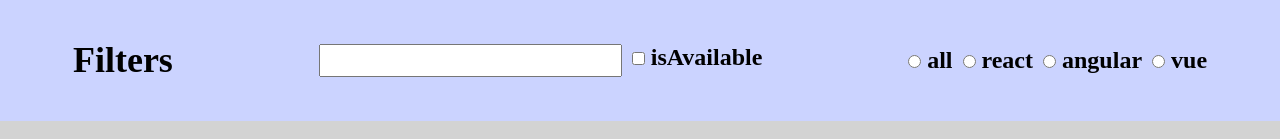
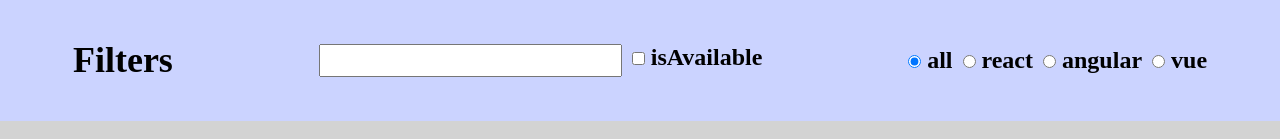
Before and after one commit to irapanch/React-Example, a React (Create React App) app: page / in a window 1280 px wide. Shown: the top 139 px of the page. Built offline with nearby package versions, Linux system fonts and the light colour scheme.

Commit message:
filter radio

```diff
--- a/src/components/Employees/Employee.jsx
+++ b/src/components/Employees/Employee.jsx
@@ -9,6 +9,8 @@ export class Employee extends Component {
   state = {
     users: userData,
     filterStr: "",
+    isAvailable: false, // ----------1 створили стан
+    activeSkill: "all",
   };
 
   handleDeleteUser = (id) => {
@@ -22,12 +24,27 @@ export class Employee extends Component {
   handleChangeFilter = (filterStr) => {
     this.setState({ filterStr });
   };
+  handleChangeAvailable = () => {
+    this.setState((prev) => ({ isAvailable: !prev.isAvailable })); // ==== 1 cтворили функцію перемикання
+  };
+  handleChangeSkill = (activeSkill) => {
+    this.setState({ activeSkill });
+  };
   render() {
-    const { users, filterStr } = this.state;
-    const filteredData = getFilteredData(users, filterStr);
+    const { users, filterStr, isAvailable, activeSkill } = this.state; //------2 підготували стан для передачі
+    const filteredData = getFilteredData(
+      users,
+      filterStr,
+      isAvailable,
+      activeSkill
+    );
     return (
       <Wrapper>
         <EmployeesFilter
+          activeSkill={activeSkill}
+          setActiveSkill={this.handleChangeSkill}
+          isAvailable={isAvailable} //-------2 передали стан
+          toggleIsAvailable={this.handleChangeAvailable} //======== 2 передали функцію
           filterStr={filterStr}
           setFilter={this.handleChangeFilter}
         />
--- a/src/components/Employees/EmployeesFilter.jsx
+++ b/src/components/Employees/EmployeesFilter.jsx
@@ -5,7 +5,16 @@ import { Flex } from "../../styles/GlobalStyles";
 const skilsList = ["all", "react", "angular", "vue"];
 // filterStr={filterStr}
 //           setFilterStr={this.handleChangeFilter}
-export const EmployeesFilter = ({ filterStr, setFilter }) => {
+export const EmployeesFilter = ({
+  filterStr,
+  setFilter,
+  isAvailable,
+  toggleIsAvailable,
+  activeSkill,
+  setActiveSkill,
+}) => {
+  // --------3  отримали стан isAvailable з Employee
+  // ========3 отримали  функцію перемикання toggleIsAvailable з Employee
   return (
     <Filters>
       <h2>Filters</h2>
@@ -19,8 +28,8 @@ export const EmployeesFilter = ({ filterStr, setFilter }) => {
 
         <label htmlFor="isAvailable">
           <input
-            // onChange={toggleIsAvailable}
-            // checked={isAvailable}
+            onChange={toggleIsAvailable} // ======== 4 використали функцію
+            checked={isAvailable} // ------4 використали стан
             type="checkbox"
             id="isAvailable"
           />
@@ -33,8 +42,8 @@ export const EmployeesFilter = ({ filterStr, setFilter }) => {
             <input
               name="radioButtonName"
               type="radio"
-              //   onChange={() => setActiveSkill(radioButtonName)}
-              //   checked={activeSkill === radioButtonName}
+              onChange={() => setActiveSkill(radioButtonName)}
+              checked={activeSkill === radioButtonName}
               value={radioButtonName}
             />
             <span> {radioButtonName}</span>
--- a/src/helpers/getFilteredData.js
+++ b/src/helpers/getFilteredData.js
@@ -1,7 +1,12 @@
-export const getFilteredData = (data, filter) => {
-  return data.filter(
-    (item) =>
-      item.name.toLowerCase().includes(filter.toLowerCase()) ||
-      item.email.toLowerCase().includes(filter.toLowerCase())
-  );
+export const getFilteredData = (data, filter, isAvailable, activeSkill) => {
+  return data
+    .filter(
+      (item) =>
+        item.name.toLowerCase().includes(filter.toLowerCase()) ||
+        item.email.toLowerCase().includes(filter.toLowerCase())
+    )
+    .filter((item) => (isAvailable ? item.isOpenToWork : item))
+    .filter((item) =>
+      activeSkill === "all" ? item : item.skills.includes(activeSkill)
+    );
 };
```
